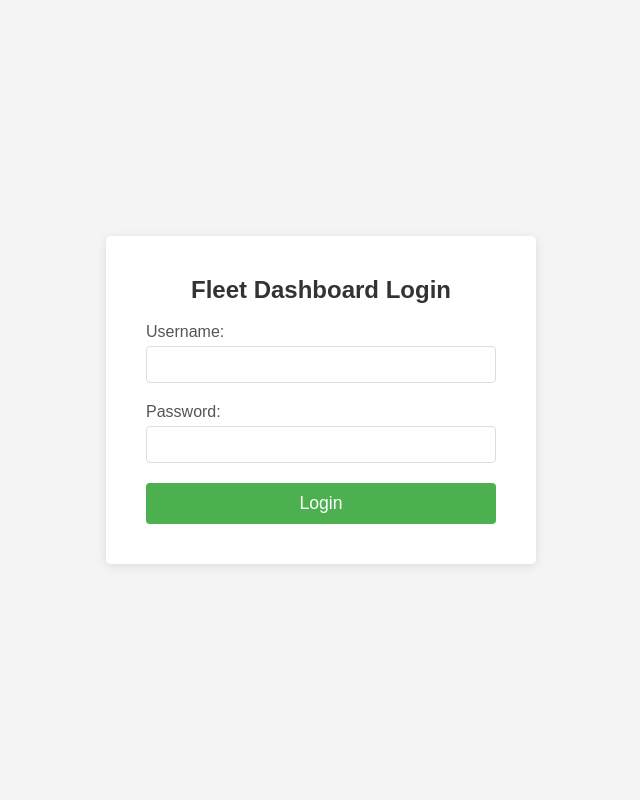
After one commit to NathanKhoP/MQTT-Tracking-App, a Flask app: page /login in a window 1280 px wide. The commit adds this page. Shown: the whole page, without its empty margins (319-959 px from the left). Run offline with Flask 3, Linux system fonts and the light colour scheme; parts of the project's set-up code (start-up, migrations or seed data) failed here and were passed over.

Commit message:
feat: local login done

```diff
--- a/app.py
+++ b/app.py
@@ -1,4 +1,4 @@
-from flask import Flask, render_template, Response, g, request, jsonify
+from flask import Flask, render_template, Response, g, request, jsonify, session, redirect, url_for
 import paho.mqtt.client as mqtt
 import time
 import json
@@ -20,6 +20,15 @@ HIVEMQ_USERNAME = os.getenv("HIVEMQ_USERNAME")
 HIVEMQ_PASSWORD = os.getenv("HIVEMQ_PASSWORD")
 CA_CERT_PATH = os.getenv("CA_CERT_PATH") # Will be None if not set in .env
 
+# Local user credentials - in a real app, these would be stored securely
+USERS = {
+    "admin": "fleet123",
+    "operator": "track456"
+}
+
+# Secret key for session management
+SECRET_KEY = os.getenv("SECRET_KEY", "fleet_tracking_default_key")
+
 # Check if essential variables are loaded
 if not all([HIVEMQ_HOST, HIVEMQ_USERNAME, HIVEMQ_PASSWORD]):
     print("Error: Missing HiveMQ credentials in .env file or environment variables.")
@@ -29,6 +38,7 @@ if not all([HIVEMQ_HOST, HIVEMQ_USERNAME, HIVEMQ_PASSWORD]):
 DASHBOARD_CLIENT_ID = "fleet_dashboard_client"
 
 app = Flask(__name__)
+app.secret_key = SECRET_KEY  # Set secret key for session management
 
 vehicle_data_store = {}
 data_lock = threading.Lock()
@@ -189,8 +199,42 @@ def mqtt_thread_function():
 
 @app.before_request
 def before_request():
-    """Make the MQTT client available to all routes"""
+    """Make the MQTT client available to all routes and handle authentication"""
     g.mqtt_client = getattr(app, 'mqtt_client', None)
+
+    # Check if authentication is required
+    if request.endpoint and request.endpoint not in ['login', 'static', 'stream'] and 'logged_in' not in session:
+        # For API endpoints, return unauthorized status
+        if request.endpoint.startswith('api/'):
+            return jsonify({'status': 'error', 'message': 'Authentication required'}), 401
+        # For HTML pages, redirect to login
+        return redirect(url_for('login'))
+
+
+@app.route('/login', methods=['GET', 'POST'])
+def login():
+    """Handle user login"""
+    error = None
+    if request.method == 'POST':
+        username = request.form.get('username')
+        password = request.form.get('password')
+
+        if username in USERS and USERS[username] == password:
+            session['logged_in'] = True
+            session['username'] = username
+            return redirect(url_for('index'))
+        else:
+            error = 'Invalid username or password'
+
+    return render_template('login.html', error=error)
+
+
+@app.route('/logout', methods=['GET', 'POST'])
+def logout():
+    """Handle user logout"""
+    session.pop('logged_in', None)
+    session.pop('username', None)
+    return redirect(url_for('login'))
 
 
 @app.route('/')
--- /dev/null
+++ b/templates/login.html
@@ -0,0 +1,83 @@
+<!DOCTYPE html>
+<html lang="en">
+<head>
+    <meta charset="UTF-8">
+    <meta name="viewport" content="width=device-width, initial-scale=1.0">
+    <title>Fleet Dashboard Login</title>
+    <style>
+        body {
+            font-family: Arial, sans-serif;
+            background-color: #f4f4f4;
+            display: flex;
+            justify-content: center;
+            align-items: center;
+            height: 100vh;
+            margin: 0;
+        }
+        .login-container {
+            background-color: white;
+            padding: 40px;
+            border-radius: 5px;
+            box-shadow: 0 2px 10px rgba(0,0,0,0.1);
+            width: 350px;
+        }
+        .login-container h2 {
+            margin-top: 0;
+            color: #333;
+            text-align: center;
+        }
+        .form-group {
+            margin-bottom: 20px;
+        }
+        .form-group label {
+            display: block;
+            margin-bottom: 5px;
+            color: #555;
+        }
+        .form-group input {
+            width: 100%;
+            padding: 10px;
+            border: 1px solid #ddd;
+            border-radius: 4px;
+            box-sizing: border-box;
+        }
+        .form-group .error {
+            color: red;
+            font-size: 0.9em;
+            margin-top: 5px;
+        }
+        .btn-login {
+            width: 100%;
+            padding: 10px;
+            background-color: #4CAF50;
+            color: white;
+            border: none;
+            border-radius: 4px;
+            cursor: pointer;
+            font-size: 1.1em;
+        }
+        .btn-login:hover {
+            background-color: #45a049;
+        }
+    </style>
+</head>
+<body>
+    <div class="login-container">
+        <h2>Fleet Dashboard Login</h2>
+        {% if error %}
+            <p class="error" style="color: red; text-align: center;">{{ error }}</p>
+        {% endif %}
+        <form action="/login" method="post">
+            <div class="form-group">
+                <label for="username">Username:</label>
+                <input type="text" id="username" name="username" required>
+            </div>
+            <div class="form-group">
+                <label for="password">Password:</label>
+                <input type="password" id="password" name="password" required>
+            </div>
+            <button type="submit" class="btn-login">Login</button>
+        </form>
+    </div>
+</body>
+</html>
```
Also changed, not shown: templates/index.html (+51 -1 lines).
